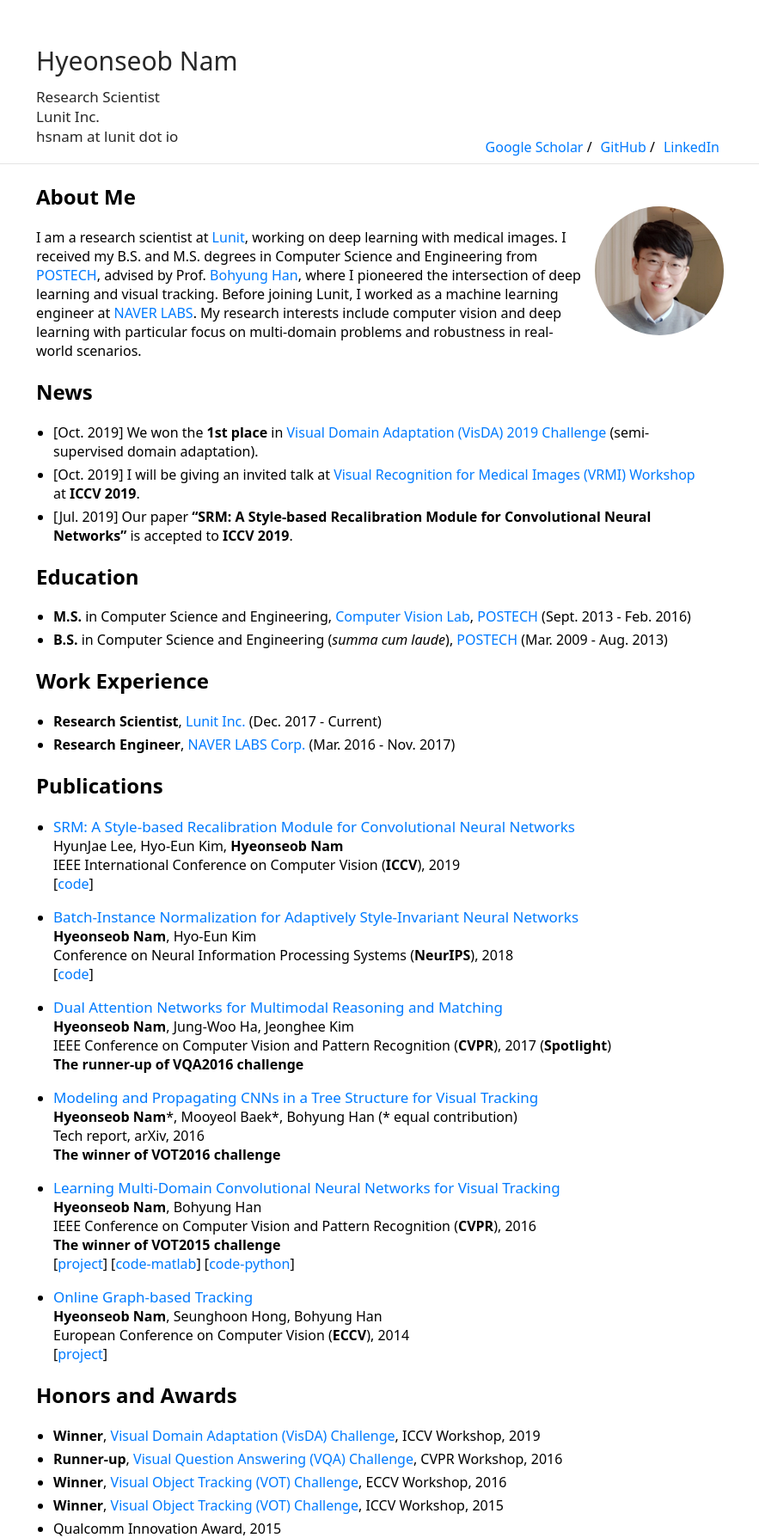
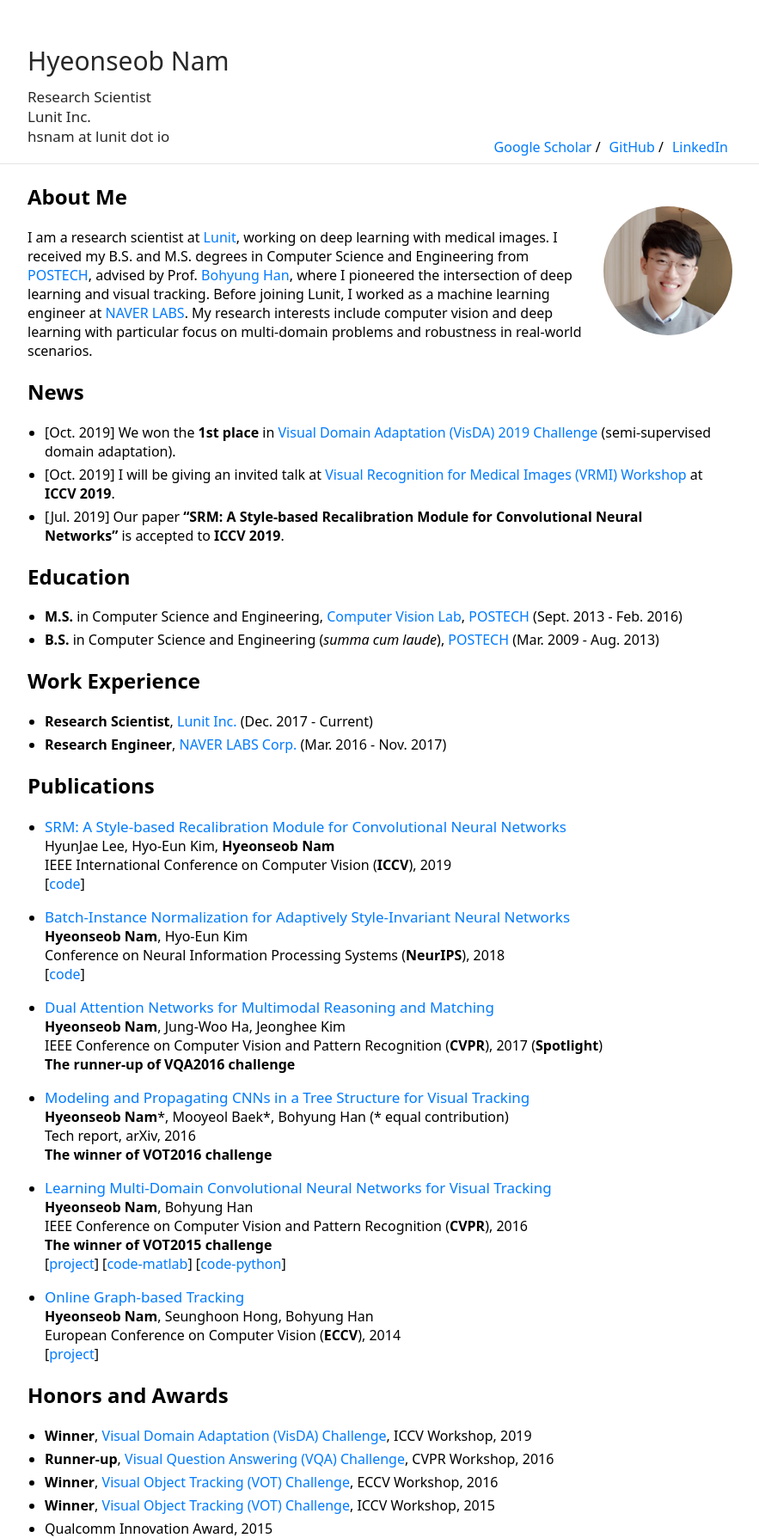
Before and after one commit to gholste/hyeonseobnam.github.io, a Jekyll site: the page built from index.md, in a window 1280 px wide. Shown: the whole page at 86% size, without its empty margins (198-1081 px from the left). Built offline with Jekyll 4.4.1, drawn with Linux system fonts in a browser that asks for light colours.

Commit message:
Update vars.scss

```diff
--- a/_sass/vars.scss
+++ b/_sass/vars.scss
@@ -9,6 +9,6 @@ $image-size: 150px;
  * Build Variables, don't touch
  */
 
-$max-width: 800px;
+$max-width: 820px;
 $med-width: 600px;
 $small-width: 480px;
```
